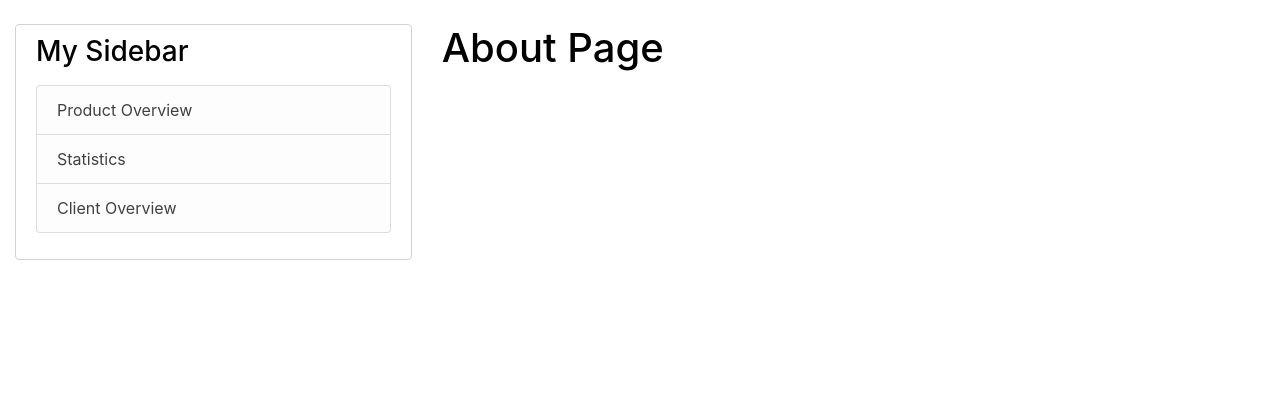
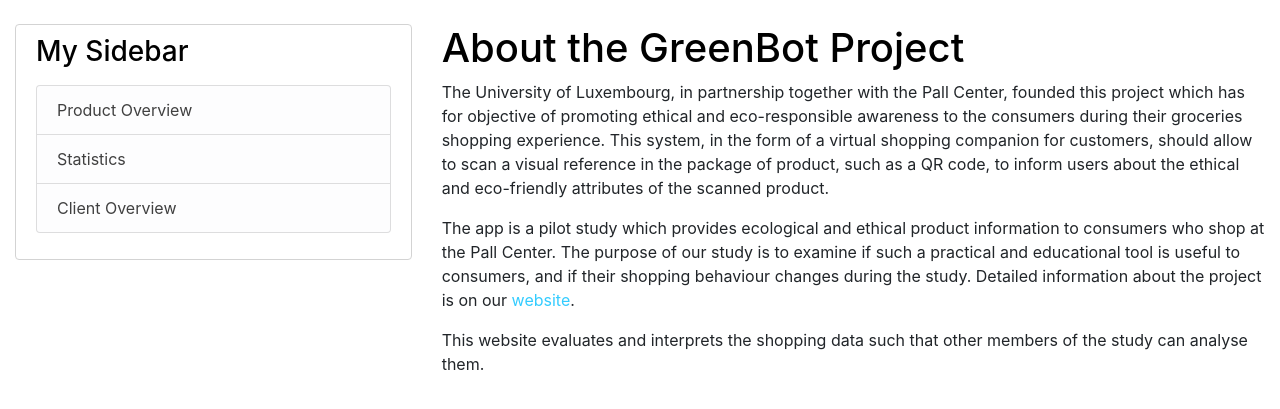
Before and after one commit to TimKie/BSP3, a Django app: page /about/ in a window 1280 px wide. Shown: the part 56-465 px from the top of the page. Run offline with Django 3.2, Linux system fonts and the light colour scheme; a user stored in the database is signed in; some libraries are stand-ins or nearby versions.

Commit message:
about page changed

```diff
--- a/GreenBot/templates/GreenBot/about.html
+++ b/GreenBot/templates/GreenBot/about.html
@@ -1,4 +1,18 @@
 {% extends 'GreenBot/base.html' %}
 {% block content %}
-    <h1>About Page</h1>
+    <h1>About the GreenBot Project</h1>
+    <p> The University of Luxembourg, in partnership together with the Pall Center, founded this project which has for
+        objective of promoting ethical and eco-responsible awareness to the consumers during their groceries shopping experience.
+        This system, in the form of a virtual shopping companion for customers, should allow to scan a visual reference
+        in the package of product, such as a QR code, to inform users about the ethical and eco-friendly attributes of the scanned product.
+    </p>
+    <p>
+        The app is a pilot study which provides ecological and ethical product information to consumers who shop at the Pall Center.
+        The purpose of our study is to examine if such a practical and educational tool is useful to consumers,
+        and if their shopping behaviour changes during the study. Detailed information about the project is on
+        our <a href="https://food.uni.lu/sustainable-shopping-app/" target="_blank">website</a>.
+    </p>
+    <p>
+        This website evaluates and interprets the shopping data such that other members of the study can analyse them.
+    </p>
 {% endblock content %}
--- a/GreenBot/templates/GreenBot/home.html
+++ b/GreenBot/templates/GreenBot/home.html
@@ -1,4 +1,7 @@
 {% extends 'GreenBot/base.html' %}
 {% block content %}
-    <h1>Home</h1>
+    <h1>Welcome to the website of the GreenBot project.</h1>
+    <p>
+        The sidebar on the left side can be used to direct you to the other pages of this website.
+    </p>
 {% endblock content %}
```
Also changed, not shown: db.sqlite3, list_of_products.csv (line endings or trailing spaces).
